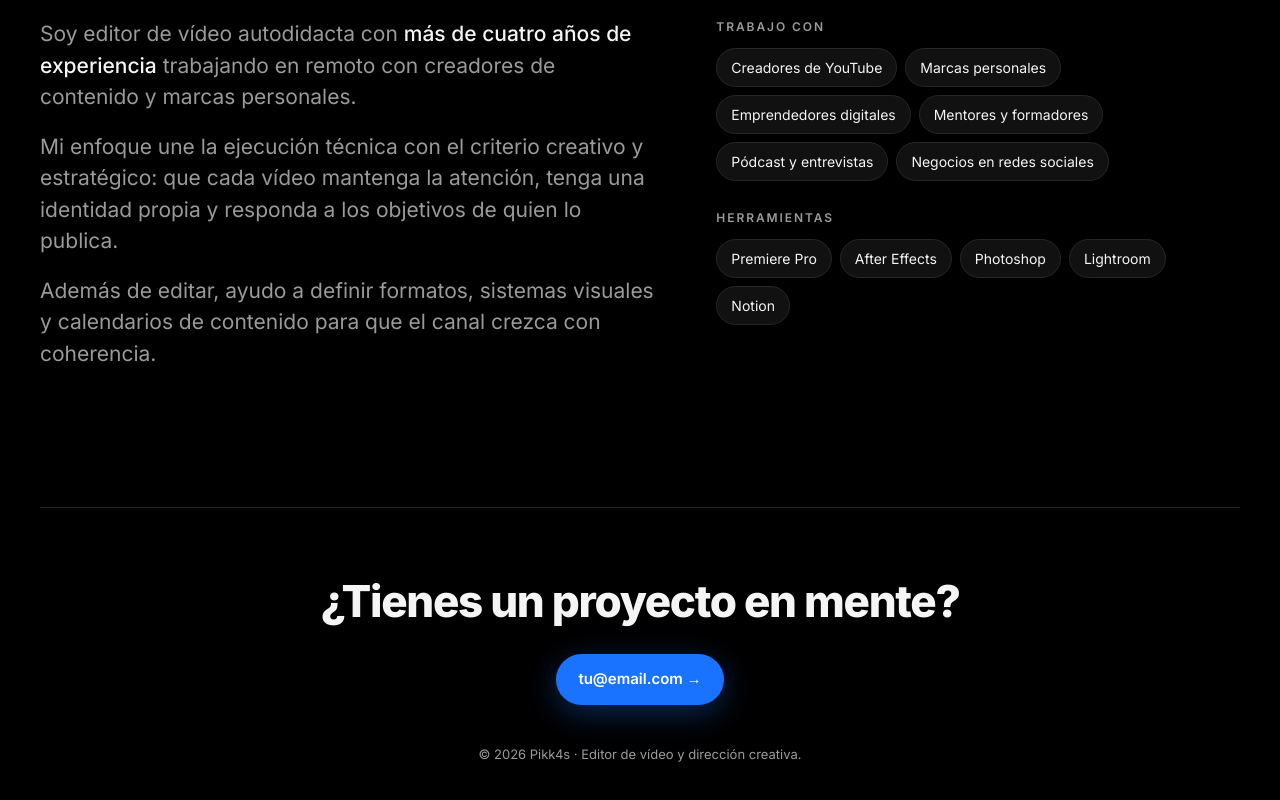
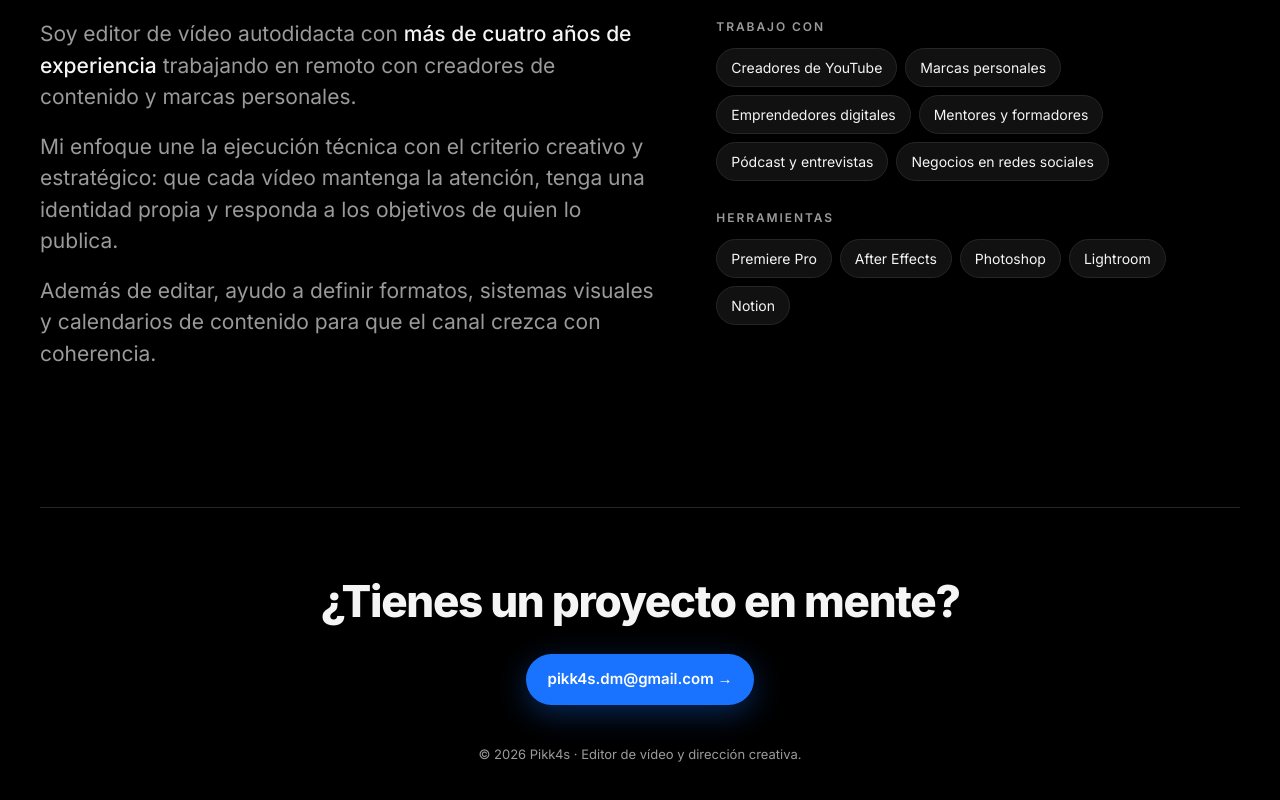
Before and after one commit to pikk4s/pikk4s.github.io, a plain HTML site: page index.html in a window 1280 px wide. Shown: the part 2149-2949 px from the top of the page. Drawn offline with Linux system fonts and the light colour scheme.

Commit message:
Set contact email
Co-Authored-By: Claude Opus 5.5 <noreply@anthropic.com>

```diff
--- a/index.html
+++ b/index.html
@@ -98,7 +98,7 @@
   <!-- ================= CONTACTO ================= -->
   <footer id="contacto" class="wrap">
     <h2>¿Tienes un proyecto en mente?</h2>
-    <a href="mailto:tu@email.com" class="btn btn-primary">tu@email.com →</a>
+    <a href="mailto:pikk4s.dm@gmail.com" class="btn btn-primary">pikk4s.dm@gmail.com →</a>
     <p class="small">© <span id="year"></span> Pikk4s · Editor de vídeo y dirección creativa.</p>
   </footer>
 
```
